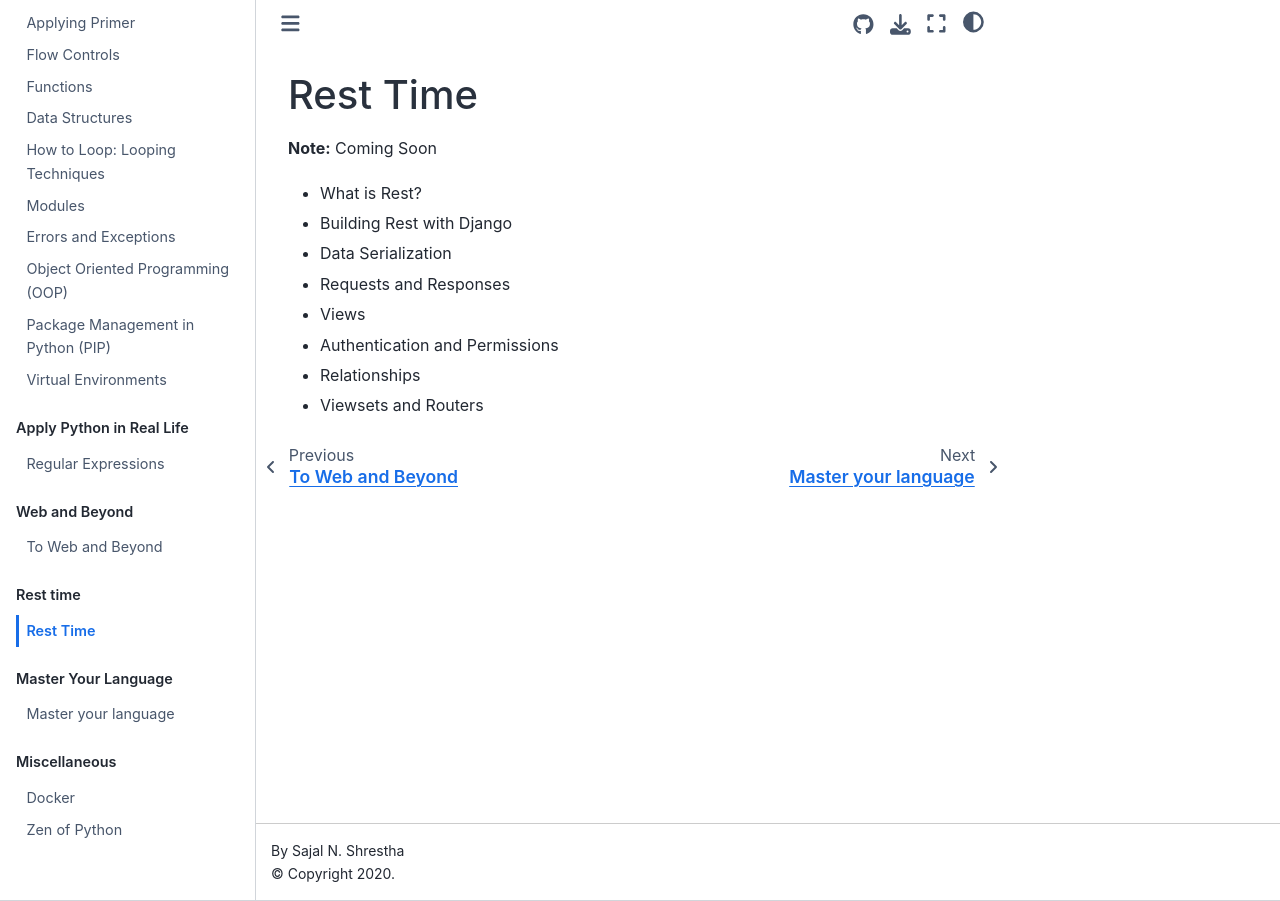
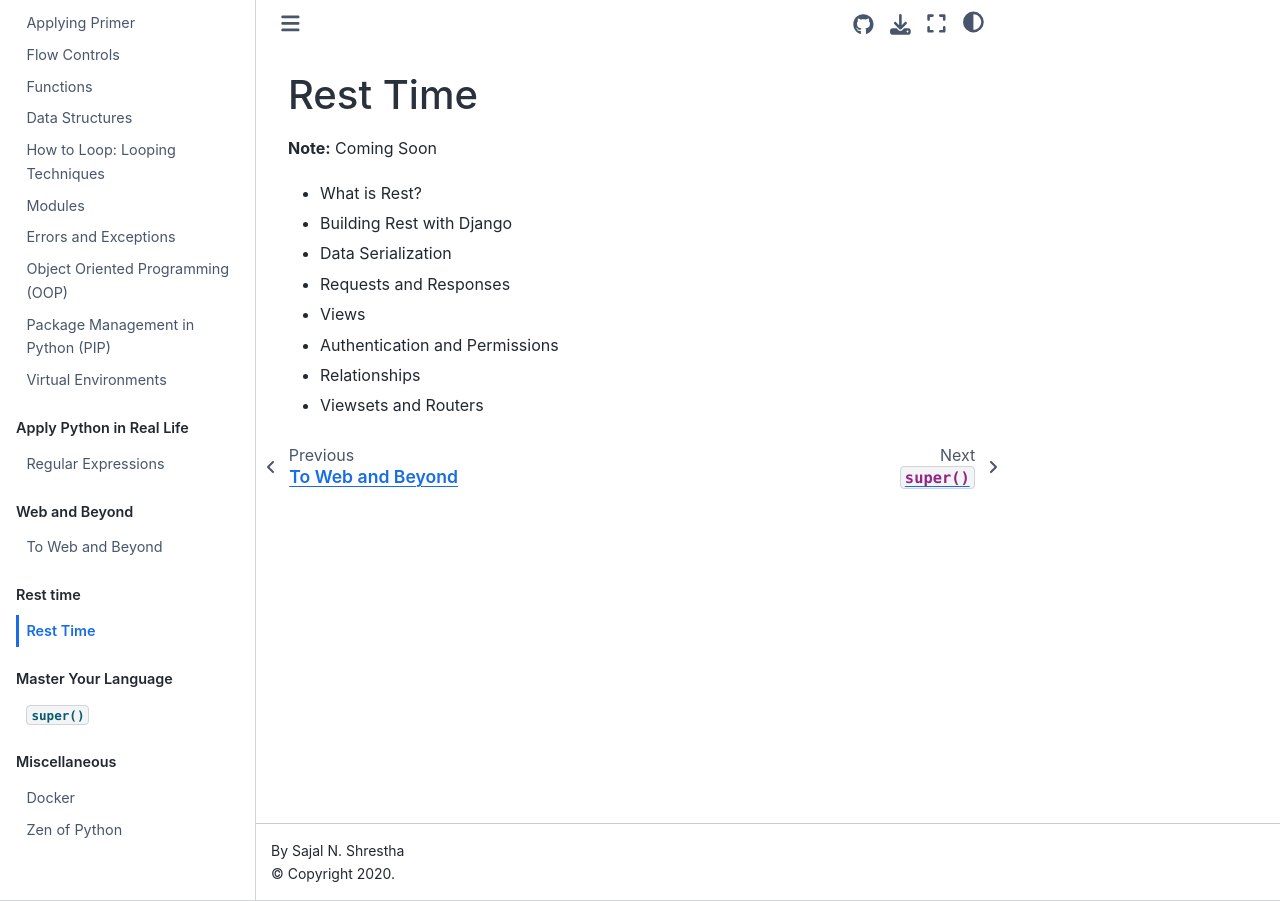
Before and after one commit to sajalshres/python-e2e-book, a Jupyter Book: the page built from book/rest-time/README.md, in a window 1280 px wide. Built offline with Jupyter Book 1.0.4 settings and Sphinx 7.4.7 and the Sphinx Book theme 1.1.4, drawn with Linux system fonts in a browser that asks for light colours; pages that are not in the unit, such as notebooks, are missing from menus.

Commit message:
added super

```diff
--- a/book/_toc.yml
+++ b/book/_toc.yml
@@ -29,7 +29,7 @@
 
 - part: Master Your Language
   chapters:
-    - file: master-your-language/README.md
+    - file: master-your-language/super/notebook.ipynb
 
 - part: Coding Challenges
   chapters:
```
Also changed, not shown: book/master-your-language/super/notebook.ipynb (added).
